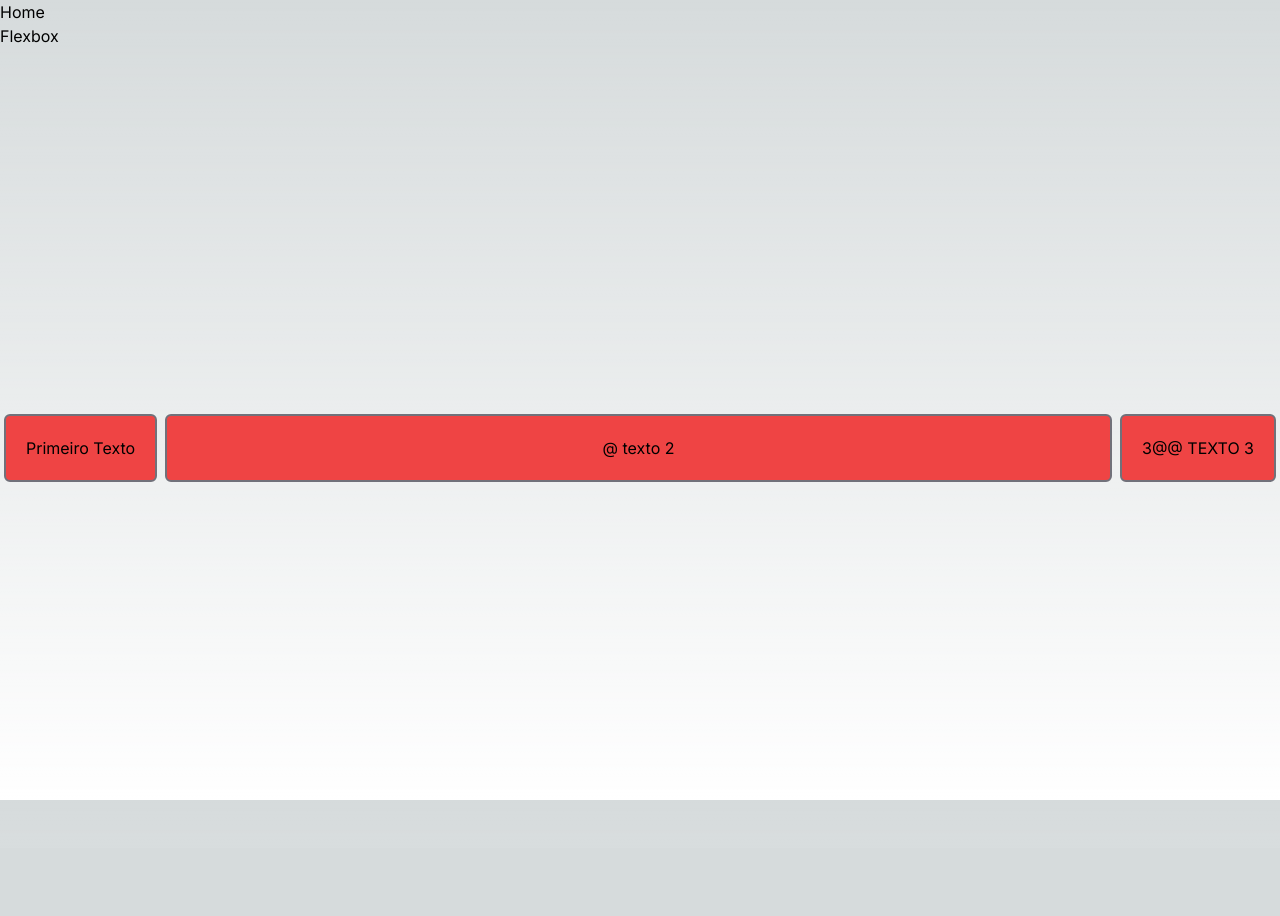
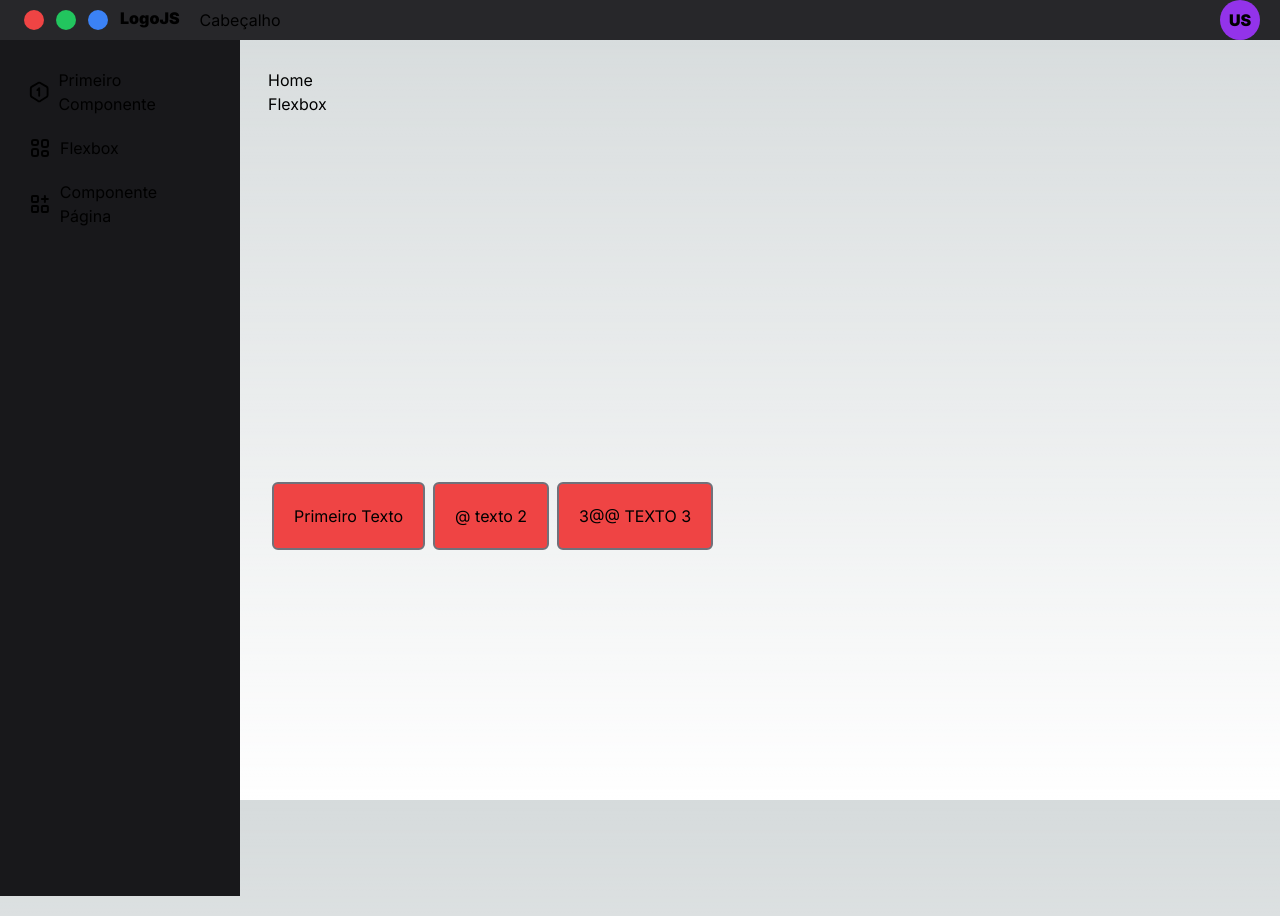
Before and after one commit to maryson011/praticandoNextjs, a Next.js app: page /flexbox in a window 1280 px wide. Before the commit the page ends 848 px from the top, so only its background shows below. Built offline with nearby package versions, Linux system fonts and the light colour scheme.

Commit message:
feat - adicionado os exemplos anteriores no contexto da página

```diff
--- a/src/app/flexbox/page.tsx
+++ b/src/app/flexbox/page.tsx
@@ -1,8 +1,10 @@
 import Caixa from "@/components/Caixa";
+import Pagina from "@/components/template/Pagina";
 import Link from "next/link";
 
 export default function Page() {
     return (
+        <Pagina>
             <div className="h-screen">
                 <nav>
                     <Link href="/">Home</Link>
@@ -19,5 +21,6 @@ export default function Page() {
                     <Caixa texto="3@@ TEXTO 3"/>
                 </div>
             </div>
+        </Pagina>
     )
 }
--- a/src/app/primeiro/page.tsx
+++ b/src/app/primeiro/page.tsx
@@ -1,3 +1,4 @@
+import Pagina from "@/components/template/Pagina";
 import Link from "next/link";
 
 const raio = 4.5
@@ -26,6 +27,7 @@ function gerarUmaLista() {
 
 export default function Primeiro() {
     return (
+        <Pagina>
             <>
                 <h1>Primeiro</h1>
                 <nav>
@@ -43,5 +45,6 @@ export default function Primeiro() {
                     {titulo}
                 </div>
             </>
+        </Pagina>
     )
 }
--- a/src/components/template/Pagina.tsx
+++ b/src/components/template/Pagina.tsx
@@ -2,14 +2,14 @@ import Caixa from "../Caixa";
 import Cabecalho from "./Cabecalho";
 import MenuPrincipal from "./MenuPrincipal";
 
-export default function Pagina() {
+export default function Pagina(props: any) {
     return (
         <div className="flex flex-col h-screen">
             <Cabecalho />
             <div className="flex-grow flex">
                 <MenuPrincipal />
-                <main>
-                    <Caixa />
+                <main className="p-7">
+                    {props.children}
                 </main>
             </div>
         </div>
```
Lines whose indentation alone changed are shown as unchanged.
